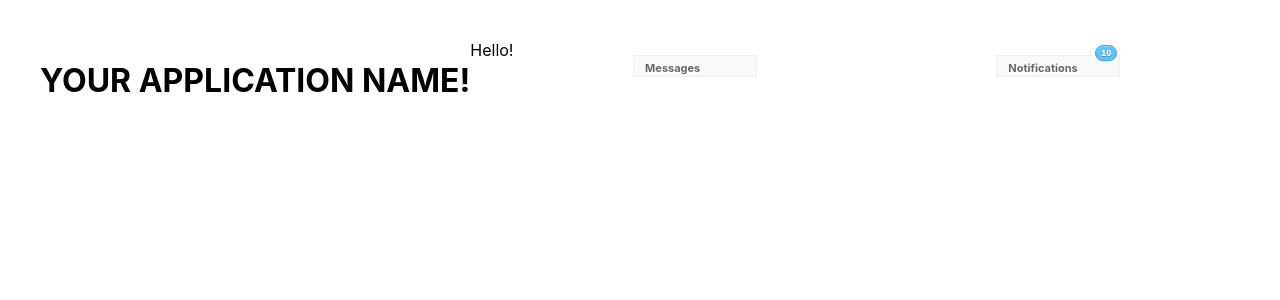
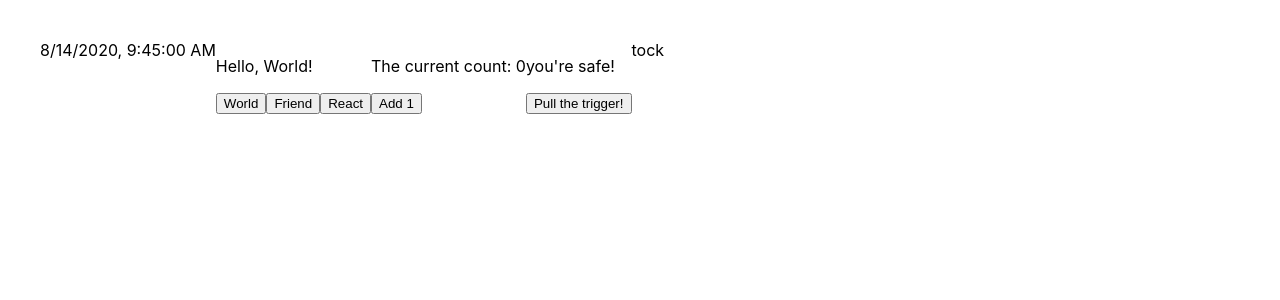
Before and after one commit to SirkisMatt/react-playground, a React (Create React App) app: page / in a window 1280 px wide. Shown: the top 300 px of the page. Built offline with nearby package versions, Linux system fonts and the light colour scheme.

Commit message:
added state assignments

```diff
--- a/src/App.js
+++ b/src/App.js
@@ -1,15 +1,21 @@
 import React, { Component } from 'react';
-import Messages from './Messages';
+//import Messages from './Messages';
+import TheDate from './state/TheDate'
+import HelloWorld from './state-drills/HelloWorld'
+import Bomb from './state-drills/Bomb'
+import RouletteGun from './state-drills/RouletteGun'
+import Counter from './state/Counter'
 import './App.css';
 
 class App extends Component {
   render() {
     return (
       <div className="App">
-        <h1>YOUR APPLICATION NAME!</h1>
-        <div>Hello!</div>
-        <Messages name="Messages" unread={0}/>
-        <Messages name="Notifications" unread={10}/>
+        <TheDate />
+        <HelloWorld />
+        <Counter count={123}/>
+        <RouletteGun bulletInChamber={8}/>
+        <Bomb />
       </div>
 
     );
@@ -17,3 +23,6 @@ class App extends Component {
 }
 
 export default App;
+
+//<Messages name="Messages" unread={0}/>
+//<Messages name="Notifications" unread={10}/>
--- /dev/null
+++ b/src/state-drills/Bomb.js
@@ -0,0 +1,41 @@
+import React from 'react';
+
+class Bomb extends React.Component{
+state = {
+    count: 0
+};
+componentDidMount() {
+    //console.log('componentDidMount')
+    this.interval = setInterval(() => {
+        //console.log('setInterval')
+        this.setState({
+            count: this.state.count + 1
+        })
+    }, 1000)
+}
+componentWillUnmount() {
+    clearInterval(this.interval)
+}
+
+renderDisplay() {
+    const { count } = this.state
+    if (count >= 8) {
+        clearInterval(this.interval)
+        return 'BOOM!!!!'
+    } else if (count % 2 === 0) {
+        return 'tick'
+    } else {
+        return 'tock'
+    }
+}
+
+render(){
+    return(
+    <div className='CountdownBomb'>
+        {this.renderDisplay()}
+    </div>
+    )
+}
+}
+
+export default Bomb
--- /dev/null
+++ b/src/state-drills/HelloWorld.js
@@ -0,0 +1,37 @@
+import React from 'react';
+
+class HelloWorld extends React.Component {
+    state = {
+        who: 'World!'
+    };
+    handleClickFriend = () => {
+        console.log(this.state.who)
+        this.setState({
+            who: "Friend!"
+        })
+    }
+    handleClickReact = () => {
+        this.setState({
+            who: "React!"
+        })
+    }
+    handleClickWorld = () => {
+        this.setState({
+            who: "World!"
+        })
+    }
+
+    render() {
+      return (
+        <div className="HelloWorld">
+          <p>Hello, {this.state.who}</p>
+          <button onClick={this.handleClickWorld}>World</button>
+          <button onClick={this.handleClickFriend}>Friend</button>
+          <button onClick={this.handleClickReact}>React</button>
+        </div>
+
+      );
+    }
+  }
+
+  export default HelloWorld;
--- /dev/null
+++ b/src/state-drills/RouletteGun.js
@@ -0,0 +1,54 @@
+import React from 'react';
+
+class RouletteGun extends React.Component {
+    constructor(props) {
+        super(props)
+        this.state = {
+            chamber: null,
+            spinningTheChamber: false
+        };
+    }
+
+    componentWillUnmount() {
+        clearTimeout(this.timeout)
+      }
+
+    spinChamber = () => {
+        this.setState({
+            spinningTheChamber: true,
+        })
+    this.timeout = setTimeout(() => {
+        const randomChamber = Math.ceil(Math.random() * 8)
+
+        this.setState({
+            chamber: randomChamber,
+            spinningTheChamber: false,
+        })
+    }, 2000)
+    }
+
+    renderDisplay() {
+        const { chamber, spinningTheChamber } = this.state
+        const { bulletInChamber } = this.props
+        if (spinningTheChamber) {
+          return 'spinning the chamber and pulling the trigger! ...'
+        } else if (chamber === bulletInChamber) {
+          return 'BANG!!!!!'
+        } else {
+          return 'you\'re safe!'
+        }
+      }
+
+    render() {
+        return (
+            <div className='RouletteGun'>
+              <p>{this.renderDisplay()}</p>
+              <button onClick={this.spinChamber}>
+                Pull the trigger!
+              </button>
+            </div>
+          )
+    }
+}
+
+export default RouletteGun
--- /dev/null
+++ b/src/state/Counter.js
@@ -0,0 +1,32 @@
+import React from 'react';
+
+
+class Counter extends React.Component {
+    constructor(props) {
+        console.log('props in constructor', props)
+        super(props)
+        this.state = { count: 0 }
+      }
+    handleButtonClicked= () => {
+        console.log('props in handleButtonClick', this.props)
+    console.log('state in handleButtonClick', this.state)
+        const newCount = this.state.count + 1
+        this.setState({
+            count: newCount
+        })
+    }
+    render() {
+      return (
+        <div>
+          <p>The current count: {this.state.count}</p>
+          <button
+          onClick={this.handleButtonClicked}
+          >
+            Add 1
+          </button>
+        </div>
+      )
+    }
+  }
+
+export default Counter
--- /dev/null
+++ b/src/state/TheDate.js
@@ -0,0 +1,30 @@
+import React from 'react';
+
+class TheDate extends React.Component {
+    constructor(props) {
+        super(props)
+        this.state = {
+            datetime: new Date()
+        };
+        //console.log('constructor')
+    }
+    componentDidMount() {
+        //console.log('componentDidMount')
+        this.interval = setInterval(() => {
+            //console.log('setInterval')
+            this.setState({
+                datetime: new Date()
+            })
+        }, 1000)
+    }
+    componentWillUnmount() {
+        clearInterval(this.interval)
+    }
+    render() {
+        //console.log('render')
+        return (
+          <div>{this.state.datetime.toLocaleString()}</div>
+        )
+      }
+  }
+export default TheDate
```
Also changed, not shown: 1 other file (tests, documents, lock files or other folders).
